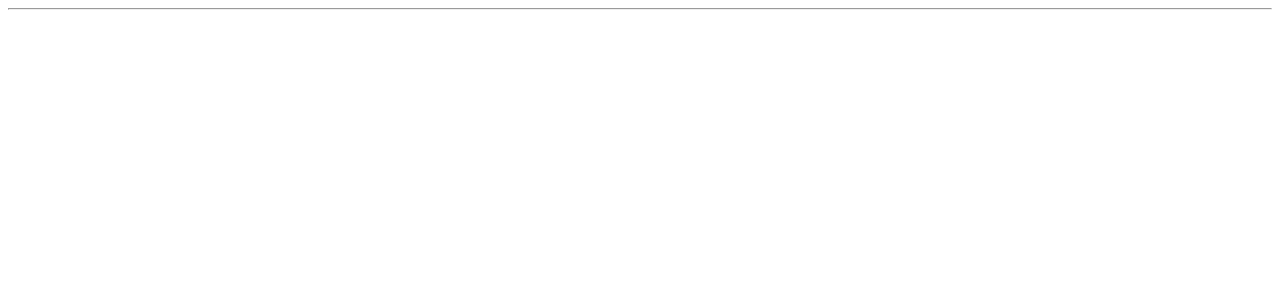
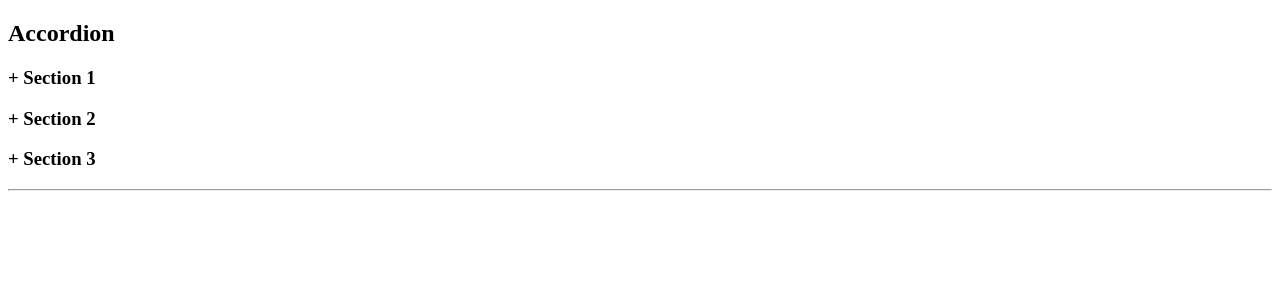
Before and after one commit to Premanshuankit/ReactPractice, a React (Vite) app: page / in a window 1280 px wide. Shown: the top 300 px of the page. Built offline with nearby package versions, Linux system fonts and the light colour scheme.

Commit message:
added accordian

```diff
--- a/src/App.jsx
+++ b/src/App.jsx
@@ -18,6 +18,7 @@ import PasswordStrength from "./components/PasswordStrength";
 import CharCount from "./components/CharCount";
 import CounterWithHistory from "./components/CounterWithHistory";
 import TodoApp from "./components/TodoApp";
+import Accordian from "./components/Accordian";
 
 function App() {
   const [count, setCount] = useState(0);
@@ -38,6 +39,7 @@ function App() {
   }
   return (
     <>
+      <Accordian />
       {/* <Debounce /> */}
       {/* <TodoApp /> */}
       {/* <CounterWithHistory /> */}
--- /dev/null
+++ b/src/components/Accordian.jsx
@@ -0,0 +1,47 @@
+import { useState } from "react";
+
+function Accordian() {
+  const [openIndex, setOpenIndex] = useState(null);
+
+  const sections = [
+    {
+      title: "Section 1",
+      content: "This is content for Section 1",
+    },
+    {
+      title: "Section 2",
+      content: "This is content for Section 2",
+    },
+    {
+      title: "Section 3",
+      content: "This is content for Section 3",
+    },
+  ];
+
+  function handleToggle(index) {
+    console.log(openIndex, index, "dfgcv");
+    if (openIndex === index) {
+      setOpenIndex(null);
+    } else {
+      setOpenIndex(index);
+    }
+  }
+
+  return (
+    <div>
+      <h2>Accordion</h2>
+
+      {sections.map((section, index) => (
+        <div key={index}>
+          <h3 style={{ cursor: "pointer" }} onClick={() => handleToggle(index)}>
+            {openIndex === index ? "-" : "+"} {section.title}
+          </h3>
+
+          {openIndex === index && <p>{section.content}</p>}
+        </div>
+      ))}
+    </div>
+  );
+}
+
+export default Accordian;
```
